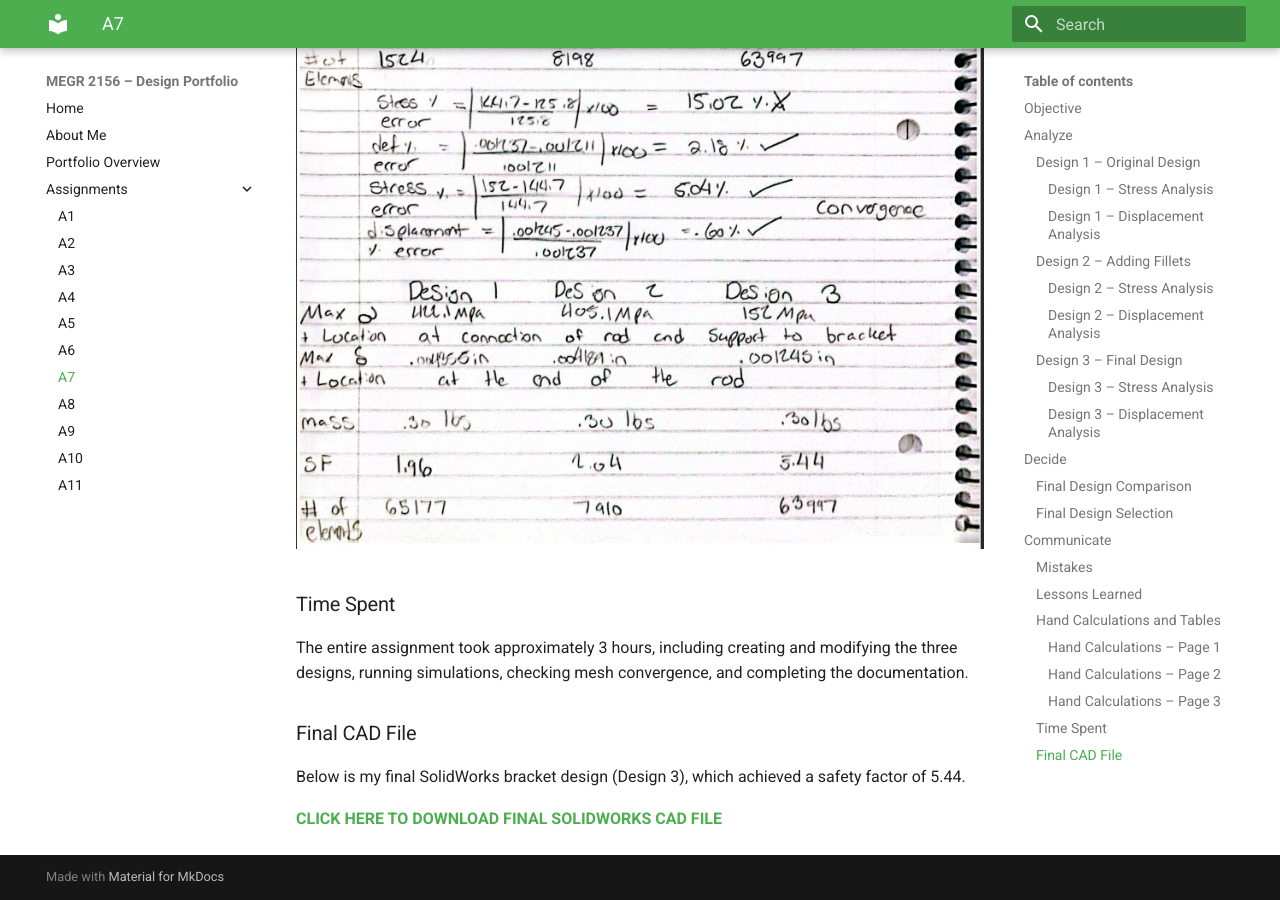
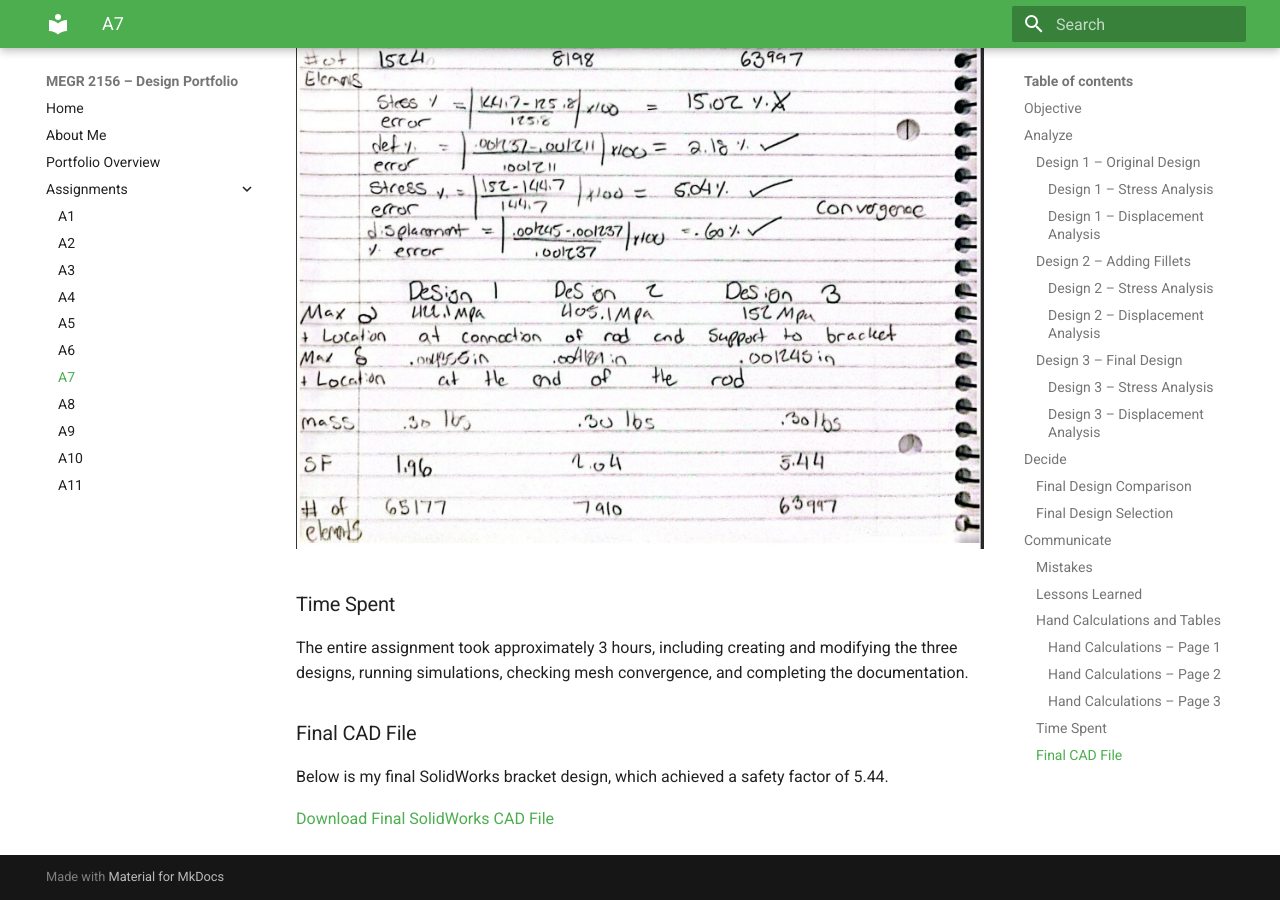
Before and after one commit to rgardn14-max/megr2157-portfolio, an MkDocs documentation site: the page built from docs/assignments/A07/index.md, in a window 1280 px wide and 900 px high, scrolled down 7315 px. Built offline with MkDocs 1.6.1 and Material for MkDocs 9.7.7, drawn with Linux system fonts in a browser that asks for light colours.

Commit message:
Update index.md

```diff
--- a/docs/assignments/A07/index.md
+++ b/docs/assignments/A07/index.md
@@ -1,4 +1,3 @@
-
 # A7 – Bracket Design and Stress Analysis
 
 ## Objective
@@ -94,6 +93,6 @@ The entire assignment took approximately 3 hours, including creating and modifyi
 
 ### Final CAD File
 
-Below is my final SolidWorks bracket design (Design 3), which achieved a safety factor of 5.44.
+Below is my final SolidWorks bracket design, which achieved a safety factor of 5.44.
 
-**[CLICK HERE TO DOWNLOAD FINAL SOLIDWORKS CAD FILE](https://github.com/rgardn14-max/megr2157-portfolio/raw/refs/heads/main/docs/assignments/A07/Design3.SLDPRT)**
+[Download Final SolidWorks CAD File](https://github.com/rgardn14-max/megr2157-portfolio/raw/refs/heads/main/docs/assignments/A07/Design3.SLDPRT)
```
